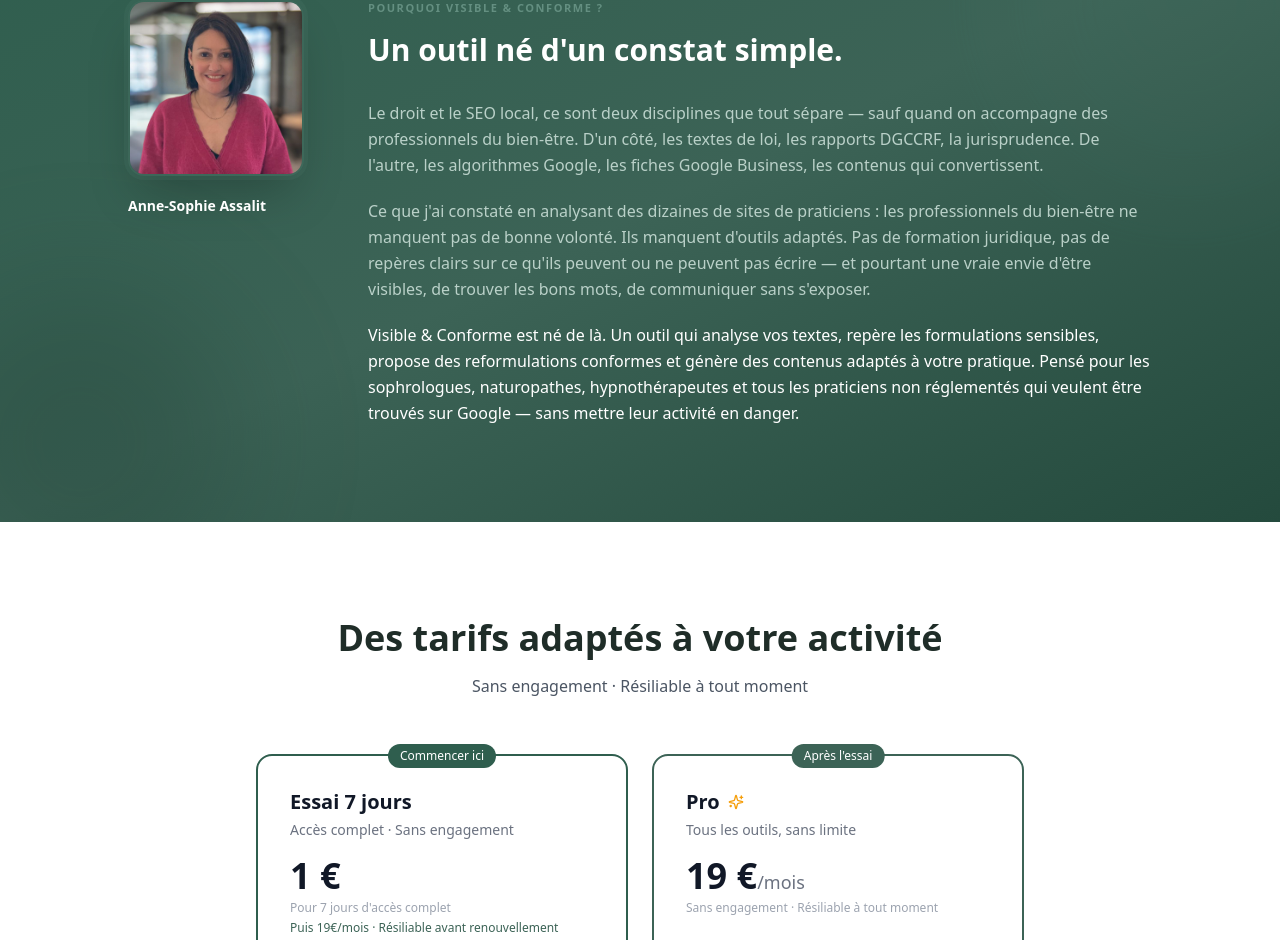
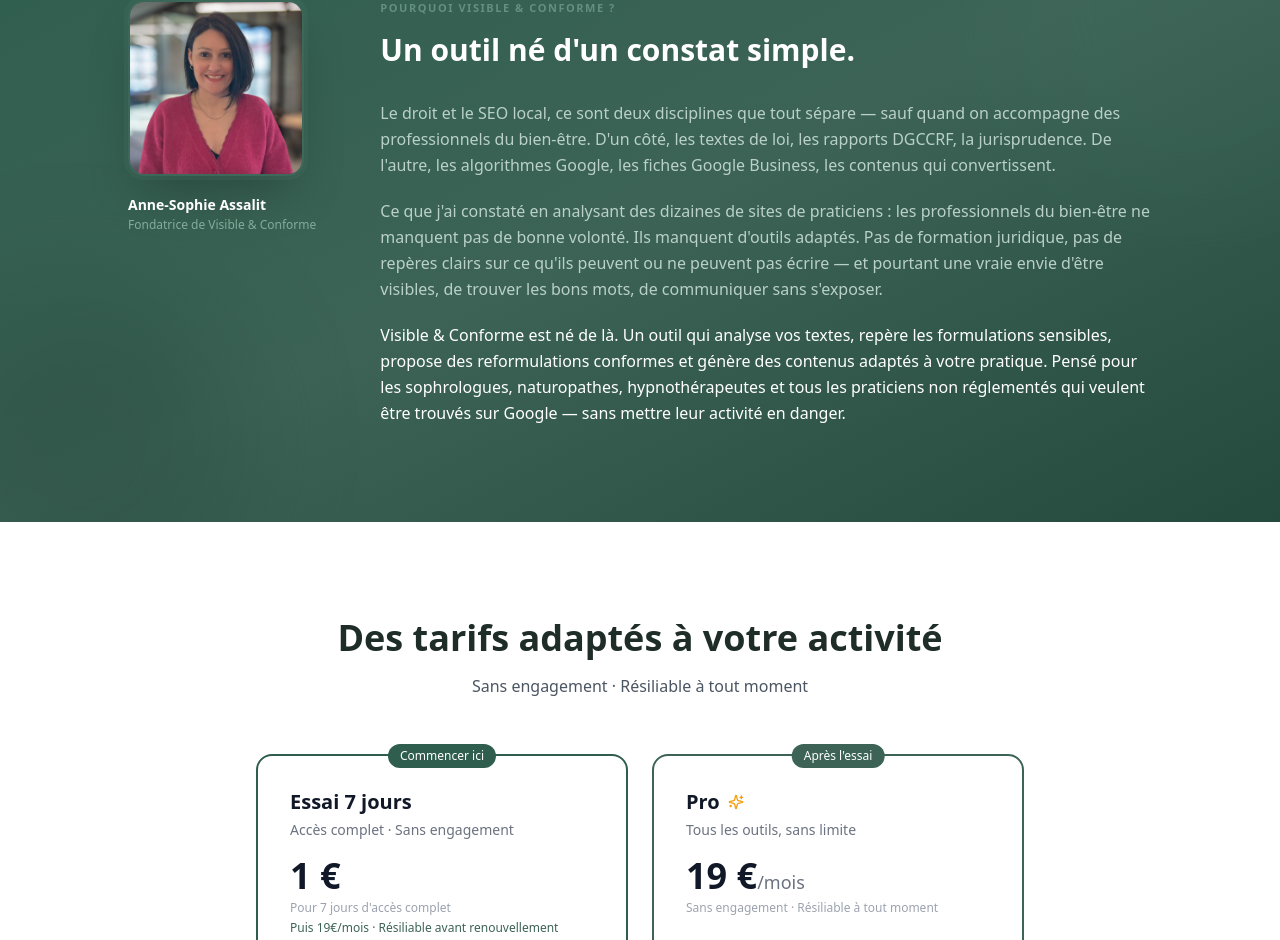
Before and after one commit to annesophieassalit-dev/Projet-outils-seo-et-droit, a Next.js app: page / in a window 1280 px wide. Shown: the part 5059-5999 px from the top of the page. Built offline with nearby package versions, Linux system fonts and the light colour scheme.

Commit message:
Anne-Sophie section: add founder title under name
https://claude.ai/code/session_0195qF7QSDyrKh9r9D2WuRZE

```diff
--- a/src/app/page.tsx
+++ b/src/app/page.tsx
@@ -803,7 +803,10 @@ export default function LandingPage() {
                   className="w-full h-full object-cover"
                 />
               </div>
-              <p className="text-white font-semibold text-sm text-center lg:text-left">Anne-Sophie Assalit</p>
+              <div className="text-center lg:text-left">
+                <p className="text-white font-semibold text-sm leading-tight">Anne-Sophie Assalit</p>
+                <p className="text-zen-300 text-xs mt-1">Fondatrice de Visible &amp; Conforme</p>
+              </div>
             </div>
 
             {/* Texte */}
```
